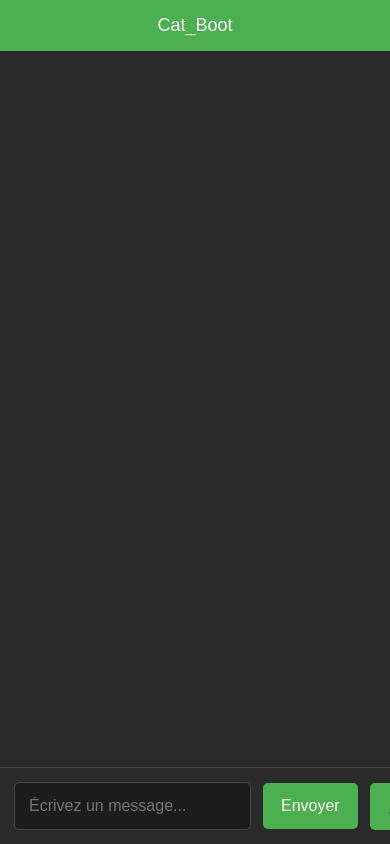
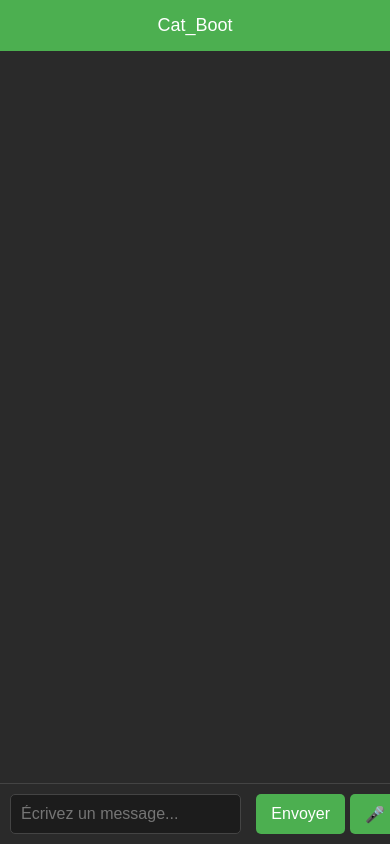
Before and after one commit to JeremyBRD/cat_boot, a website with bundled scripts: page index.html in a window 390 px wide. Built offline with nearby package versions, Linux system fonts and the light colour scheme.

Commit message:
fix front

```diff
--- a/styles.css
+++ b/styles.css
@@ -1,4 +1,4 @@
-/* styles.css - Adapté iPhone + Bug Fix Micro */
+/* styles.css - Optimized for iPhone UX */
 
 body {
   font-family: Arial, sans-serif;
@@ -9,6 +9,7 @@ body {
   height: 100vh;
   margin: 0;
   color: #fff;
+  overflow: hidden;
 }
 
 .chat-container {
@@ -59,71 +60,58 @@ body {
 
 .chat-input {
   display: flex;
-  padding: 12px;
+  padding: 10px;
   border-top: 1px solid #444;
   background: #2a2a2a;
-  align-items: center;
-  gap: 12px; /* Espacement augmenté */
-  padding-bottom: env(safe-area-inset-bottom); /* Évite que les coins cachent les boutons */
+  position: fixed;
+  bottom: 0;
+  left: 0;
+  width: 100%;
+  padding-bottom: env(safe-area-inset-bottom, 10px); /* Fix for iPhone bottom notch */
 }
 
 .chat-input input {
   flex: 1;
-  padding: 14px;
+  padding: 10px;
   border: 1px solid #444;
   border-radius: 5px;
   background: #1c1c1c;
   color: white;
-  font-size: 16px; /* Empêche le zoom */
+  margin-right: 10px;
+  font-size: 16px; /* Prevent zoom on mobile */
 }
 
-/* ✅ Correction du positionnement des boutons */
 .chat-input button {
   background: #4CAF50;
   color: white;
   border: none;
-  padding: 14px 18px;
+  padding: 10px 15px;
   border-radius: 5px;
   cursor: pointer;
   font-size: 16px;
 }
 
-/* ✅ Bouton Micro : Désactive toute interaction involontaire */
 .microphone-button {
-  user-select: none;
+  user-select: none; /* Prevent text selection */
   -webkit-user-select: none;
   -moz-user-select: none;
   -ms-user-select: none;
-  pointer-events: auto;
-  touch-action: none;
-  font-size: 24px; /* Agrandit pour meilleure accessibilité */
+  touch-action: manipulation; /* Prevent unwanted long-press selection */
+  margin-left: 10px;
 }
 
-/* ✅ Désactivation complète de la sélection */
-.microphone-button:focus,
-.microphone-button:active {
-  outline: none !important;
-  box-shadow: none !important;
-}
-
-/* ✅ Correction iPhone - Plus de boutons invisibles */
+/* Mobile Styles */
 @media screen and (max-width: 600px) {
   .chat-container {
     height: 100vh;
     width: 100vw;
     border-radius: 0;
   }
-
   .chat-input {
-    padding: 14px;
-    justify-content: space-between;
+    padding: 10px;
   }
-
   .chat-input button {
     flex-shrink: 0;
-  }
-
-  .microphone-button {
-    font-size: 28px; /* Ajustement pour l'accessibilité */
+    margin-left: 5px;
   }
 }
```
